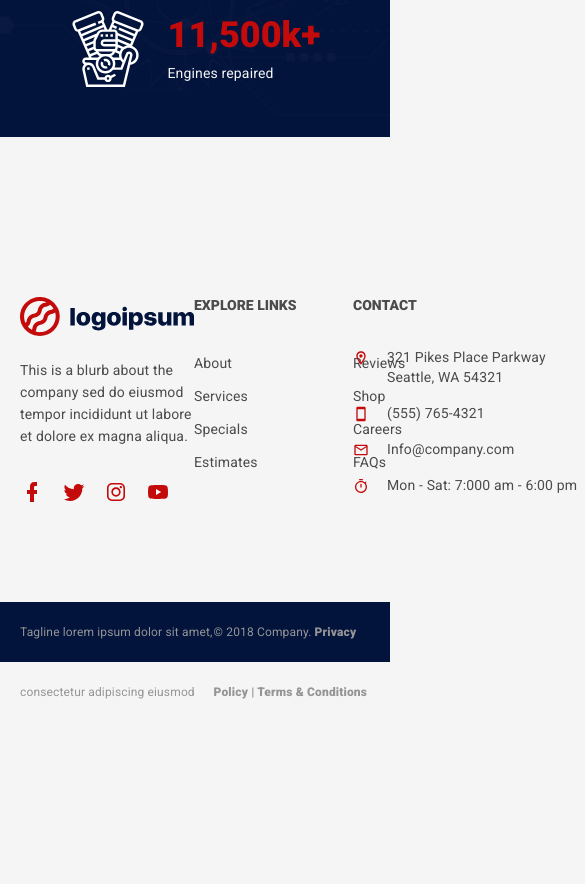
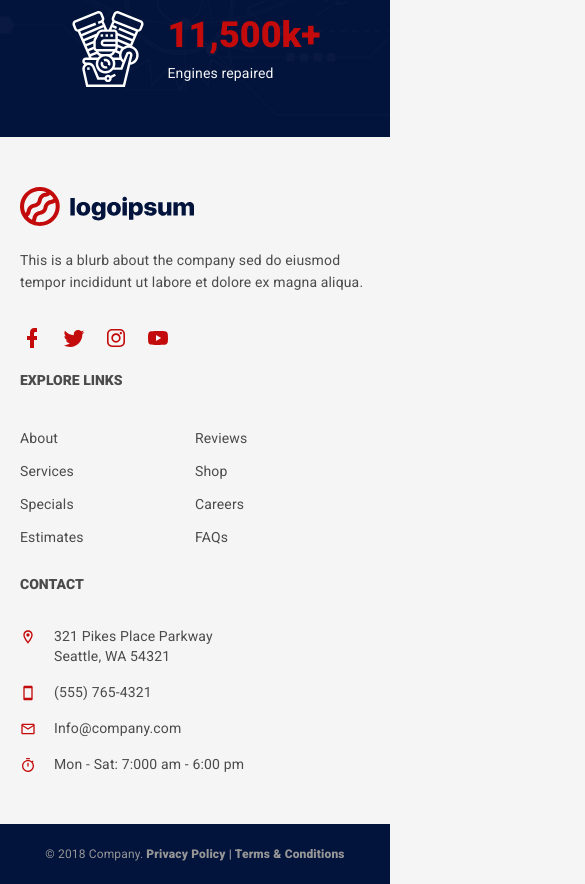
Before and after one commit to herohasan0/car-repair, a Next.js app: page / in a window 390 px wide. Shown: the part 8080-8964 px from the top of the page, 585 px wide, since content can reach past the window. Before the commit the page ends 8802 px from the top, so only its background shows below. Built offline with nearby package versions, Linux system fonts and the light colour scheme.

Commit message:
Edit Footer section design for mobile

```diff
--- a/main.css
+++ b/main.css
@@ -1131,12 +1131,22 @@ body {
       color: #02133c; }
 
 .Footer {
-  padding-top: 160px; }
+  padding-top: 50px; }
+  @media (min-width: 768px) {
+    .Footer {
+      padding-top: 160px; } }
   .Footer .container {
     display: flex;
-    justify-content: space-between; }
+    justify-content: space-between;
+    flex-direction: column; }
+    @media (min-width: 768px) {
+      .Footer .container {
+        flex-direction: row; } }
   .Footer-main {
-    padding-bottom: 98px; }
+    padding-bottom: 50px; }
+    @media (min-width: 768px) {
+      .Footer-main {
+        padding-bottom: 98px; } }
     .Footer-main-section-logo {
       width: 174px;
       height: 39px; }
@@ -1150,6 +1160,29 @@ body {
       margin-top: 33px; }
       .Footer-main-section-social-media + .Footer-main-section-social-media {
         margin-left: 18px; }
+    @media (min-width: 768px) {
+      .Footer-main-section {
+        width: 235px; } }
+    .Footer-main-links {
+      margin-top: 22px; }
+      @media (min-width: 768px) {
+        .Footer-main-links {
+          margin-top: initial; } }
+      .Footer-main-links-title {
+        color: #4b4b4b; }
+      .Footer-main-links-container {
+        display: flex;
+        flex-direction: column;
+        flex-wrap: wrap;
+        margin-top: 28px;
+        height: 160px; }
+        .Footer-main-links-container-link {
+          width: 159px;
+          margin-top: 11px;
+          font-size: 1em;
+          color: #4b4b4b;
+          line-height: 22px;
+          letter-spacing: 0.15px; }
     .Footer-main-contact-title {
       color: #4b4b4b;
       height: 22px; }
@@ -1170,23 +1203,6 @@ body {
           line-height: 20px;
           letter-spacing: 0.15px;
           color: #4b4b4b; }
-    .Footer-main-section {
-      width: 235px; }
-    .Footer-main-links-title {
-      color: #4b4b4b; }
-    .Footer-main-links-container {
-      display: flex;
-      flex-direction: column;
-      flex-wrap: wrap;
-      margin-top: 28px;
-      height: 160px; }
-      .Footer-main-links-container-link {
-        width: 159px;
-        margin-top: 11px;
-        font-size: 1em;
-        color: #4b4b4b;
-        line-height: 22px;
-        letter-spacing: 0.15px; }
   .Footer-bottom {
     background-color: #02133c;
     color: #959595;
@@ -1195,8 +1211,20 @@ body {
       line-height: 60px;
       font-size: 12px;
       letter-spacing: 0.15px; }
-    .Footer-bottom-right span {
-      font-weight: bold; }
+    .Footer-bottom-left {
+      display: none; }
+      @media (min-width: 768px) {
+        .Footer-bottom-left {
+          display: block; } }
+    .Footer-bottom-right {
+      margin-left: auto;
+      margin-right: auto; }
+      @media (min-width: 768px) {
+        .Footer-bottom-right {
+          margin-left: initial;
+          margin-right: initial; } }
+      .Footer-bottom-right span {
+        font-weight: bold; }
 
 .Top-bg {
   background: url(/bg-img.png) no-repeat;
--- a/scss/global/Footer.scss
+++ b/scss/global/Footer.scss
@@ -1,11 +1,21 @@
 .Footer {
-  padding-top: 160px;
+  padding-top: 50px;
+  @include mq {
+    padding-top: 160px;
+  }
   .container {
     display: flex;
     justify-content: space-between;
+    flex-direction: column;
+    @include mq {
+      flex-direction: row;
+    }
   }
   &-main {
-    padding-bottom: 98px;
+    padding-bottom: 50px;
+    @include mq {
+      padding-bottom: 98px;
+    }
     &-section {
       &-logo {
         width: 174px;
@@ -24,6 +34,37 @@
           & + & {
             margin-left: 18px;
           }
+        }
+      }
+    }
+
+    &-section {
+      @include mq {
+        width: 235px;
+      }
+    }
+    &-links {
+      margin-top: 22px;
+      @include mq {
+        margin-top: initial;
+      }
+      &-title {
+        color: $color-gray;
+      }
+      &-container {
+        display: flex;
+        flex-direction: column;
+        flex-wrap: wrap;
+        margin-top: 28px;
+        height: 160px;
+
+        &-link {
+          width: 159px;
+          margin-top: 11px;
+          font-size: 1em;
+          color: $color-gray;
+          line-height: 22px;
+          letter-spacing: $letter-space;
         }
       }
     }
@@ -54,31 +95,6 @@
         }
       }
     }
-
-    &-section {
-      width: 235px;
-    }
-    &-links {
-      &-title {
-        color: $color-gray;
-      }
-      &-container {
-        display: flex;
-        flex-direction: column;
-        flex-wrap: wrap;
-        margin-top: 28px;
-        height: 160px;
-
-        &-link {
-          width: 159px;
-          margin-top: 11px;
-          font-size: 1em;
-          color: $color-gray;
-          line-height: 22px;
-          letter-spacing: $letter-space;
-        }
-      }
-    }
   }
   &-bottom {
     background-color: $color-black;
@@ -89,7 +105,19 @@
       font-size: 12px;
       letter-spacing: $letter-space;
     }
+    &-left {
+      display: none;
+      @include mq {
+        display: block;
+      }
+    }
     &-right {
+      margin-left: auto;
+      margin-right: auto;
+      @include mq {
+        margin-left: initial;
+        margin-right: initial;
+      }
       span {
         font-weight: bold;
       }
```
